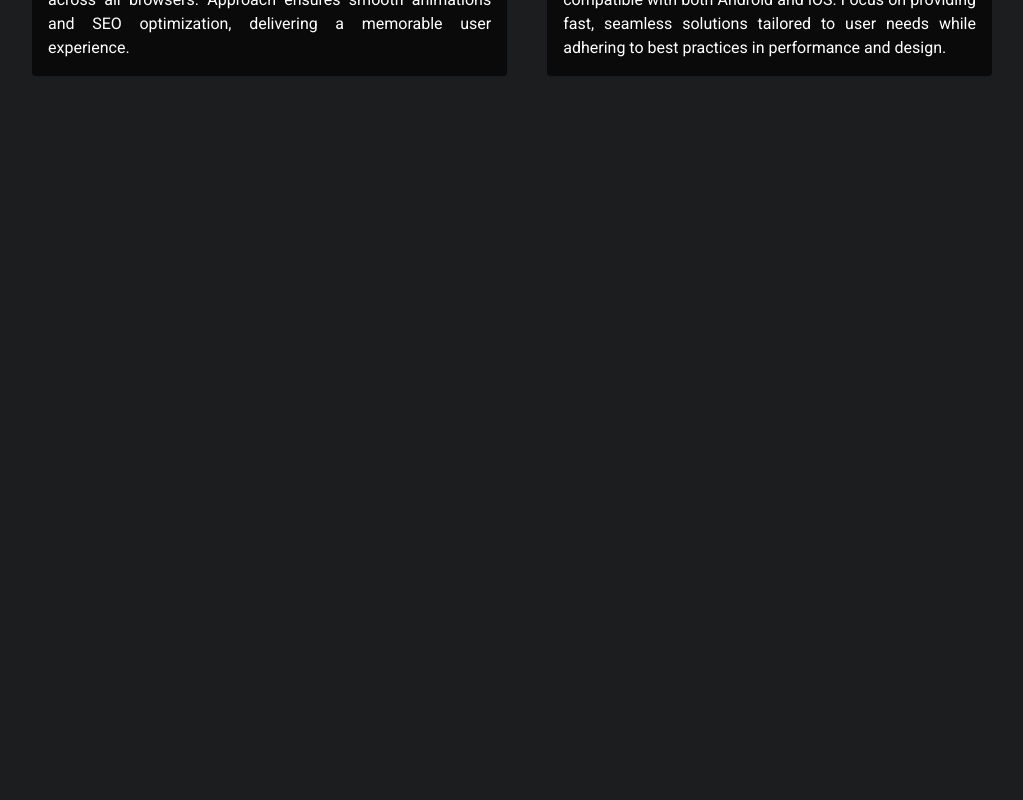
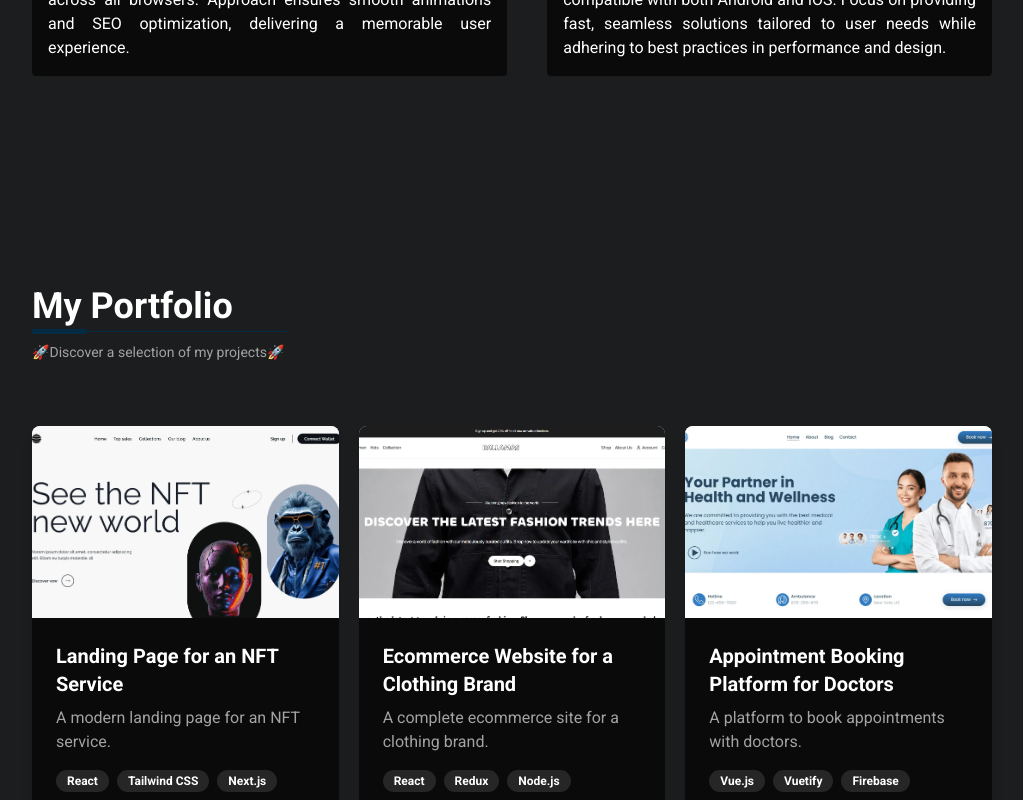
Before and after one commit to AshuraDev/my_dev_portfolio, a Next.js app: page /en in a window 1280 px wide. Shown: the part 2000-2800 px from the top of the page, without its empty margins (128-1151 px from the left). Before the commit the page ends 2246 px from the top, so only its background shows below. Built offline with nearby package versions, Linux system fonts and the light colour scheme.

Commit message:
Implemente portfolio section

```diff
--- a/src/app/[locale]/page.tsx
+++ b/src/app/[locale]/page.tsx
@@ -1,4 +1,5 @@
 import HomeSection from "@/components/sections/home/home-section";
+import Portfolio from "@/components/sections/portfolio/portfolio-section";
 import Services from "@/components/sections/services/services-section";
 
 export default function Home() {
@@ -6,6 +7,7 @@ export default function Home() {
     <main className="">
       <HomeSection />
       <Services />
+      <Portfolio />
     </main>
   );
 }
--- /dev/null
+++ b/src/components/sections/portfolio/portfolio-section.tsx
@@ -0,0 +1,37 @@
+import React from "react";
+import { useTranslations } from "next-intl";
+import { ProjectCard } from "./project-card";
+import { useProjects } from "@/constants/projects";
+
+const Portfolio = () => {
+  //
+  const projects = useProjects();
+  const t = useTranslations();
+  //
+  return (
+    <section id="portfolio" className="relative">
+        {/* <div className="absolute inset-0 w-full bg-primary h-[400px] -z-10"></div> */}
+      {/* title and sub title */}
+      <div className="flex items-start flex-col gap-2">
+        <h2>{t("projectsList.title")}</h2>
+        <p className="sub-title">🚀{t("projectsList.description")}🚀</p>
+      </div>
+      {/* Project List */}
+      <div className="grid grid-cols-1 md:grid-cols-2 lg:grid-cols-3 gap-5 mt-16">
+        {projects.map((project, index) => (
+          <ProjectCard
+            key={index}
+            title={project.title}
+            description={project.description}
+            image={project.image}
+            technologies={project.technologies}
+            githubUrl={project.githubUrl}
+            liveUrl={project.liveUrl}
+          />
+        ))}
+      </div>
+    </section>
+  );
+};
+
+export default Portfolio;
--- /dev/null
+++ b/src/components/sections/portfolio/project-card.tsx
@@ -0,0 +1,82 @@
+import React from "react";
+import { Github, ExternalLink } from "lucide-react";
+import Image from "next/image";
+import { Badge } from "@/components/ui/badge";
+
+interface ProjectCardProps {
+  title: string;
+  description: string;
+  image: string;
+  technologies: string[];
+  githubUrl?: string;
+  liveUrl?: string;
+}
+
+export function ProjectCard({
+  title,
+  description,
+  image,
+  technologies,
+  githubUrl,
+  liveUrl,
+}: ProjectCardProps) {
+  return (
+    <div className="bg-card text-foreground rounded-lg overflow-hidden shadow-lg transition-all duration-300 hover:shadow-xl h-full flex flex-col">
+      <div className="relative h-48 w-full overflow-hidden bg-slate-300">
+        <Image
+          src={image}
+          alt={title}
+          fill
+          objectFit="cover"
+          // className="transition-transform duration-300 hover:scale-105"
+        />
+      </div>
+
+      <div className="p-6 flex flex-col flex-grow">
+        <h3 className="text-base md:text-lg lg:text-xl font-bold mb-2 line-clamp-2">
+          {title}
+        </h3>
+        <p className="text-sm md:text-base text-muted-foreground mb-4 line-clamp-3">
+          {description}
+        </p>
+
+        <div className="flex flex-wrap gap-2 mb-4">
+          {technologies.map((tech) => (
+            <Badge
+              key={tech}
+              variant="secondary"
+              className="flex items-center justify-center gap-1"
+            >
+              {tech}
+            </Badge>
+          ))}
+        </div>
+
+        <div className="flex gap-4 mt-auto">
+          {githubUrl && (
+            <a
+              href={githubUrl}
+              target="_blank"
+              rel="noopener noreferrer"
+              className="flex items-center gap-2 text-secondary-foreground hover:text-foreground transition-colors"
+            >
+              <Github size={20} />
+              <span className="text-xs md:text-sm lg:text-base">Code</span>
+            </a>
+          )}
+          {liveUrl && (
+            <a
+              href={liveUrl}
+              target="_blank"
+              rel="noopener noreferrer"
+              className="flex items-center gap-2 text-secondary-foreground hover:text-foreground transition-colors"
+            >
+              <ExternalLink size={20} />
+              <span className="text-xs md:text-sm lg:text-base">Live Demo</span>
+            </a>
+          )}
+        </div>
+      </div>
+    </div>
+  );
+}
--- a/src/components/sections/services/services-section.tsx
+++ b/src/components/sections/services/services-section.tsx
@@ -7,7 +7,7 @@ const Services = () => {
   const services = useServices();
   const t = useTranslations();
   return (
-    <section id="services">
+    <section id="services" className="">
       {/* title and subtitle */}
       <div className="flex items-start flex-col gap-2">
         <h2>{t("services_section.title")}</h2>
--- /dev/null
+++ b/src/constants/projects.ts
@@ -0,0 +1,49 @@
+import { useTranslations } from "next-intl";
+
+interface Project {
+  title: string;
+  description: string;
+  image: string;
+  technologies: string[];
+  githubUrl?: string;
+  liveUrl?: string;
+}
+
+export const useProjects = (): Project[] => {
+  const t = useTranslations();
+
+  return [
+    {
+      title: t("projectsList.nft_landing_page.title"),
+      description: t("projectsList.nft_landing_page.description"),
+      image: "/images/mon_projet_1.webp",
+      technologies: ["React", "Tailwind CSS", "Next.js"],
+      githubUrl: "https://github.com/username/project1",
+      liveUrl: "https://project1.com",
+    },
+    {
+      title: t("projectsList.clothing_brand_ecommerce.title"),
+      description: t("projectsList.clothing_brand_ecommerce.description"),
+      image: "/images/mon_projet_2.webp",
+      technologies: ["React", "Redux", "Node.js"],
+      githubUrl: "https://github.com/username/project2",
+      liveUrl: "https://project2.com",
+    },
+    {
+      title: t("projectsList.doctor_booking_platform.title"),
+      description: t("projectsList.doctor_booking_platform.description"),
+      image: "/images/mon_projet_3.webp",
+      technologies: ["Vue.js", "Vuetify", "Firebase"],
+      githubUrl: "https://github.com/username/project3",
+      liveUrl: "https://project3.com",
+    },
+    {
+      title: t("projectsList.equipment_ecommerce.title"),
+      description: t("projectsList.equipment_ecommerce.description"),
+      image: "/images/mon_projet_4.webp",
+      technologies: ["Angular", "TypeScript", "Express"],
+      githubUrl: "https://github.com/username/project4",
+      liveUrl: "https://project4.com",
+    },
+  ];
+};
--- a/src/languages/en.json
+++ b/src/languages/en.json
@@ -18,7 +18,7 @@
   "clients_satisfied": "Clients satisfied",
   "about_me": "About Me",
   "my_title": "Front-end web and mobile developer",
-  "skills_title" : "Skills and Technology",
+  "skills_title": "Skills and Technology",
   "my_description": "I'm a passionate front-end and mobile developer with a knack for building intuitive, high-performance user experiences. Skilled in technologies like React and Flutter, I thrive on turning ideas into sleek, dynamic interfaces. When I'm not coding, you’ll find me exploring new tools or diving into design trends to keep my creativity flowing.",
   "servicesList": {
     "frontend_development": {
@@ -33,5 +33,25 @@
   "services_section": {
     "title": "My Services",
     "subtitle": "Transforming your ideas into digital experiences."
+  },
+  "projectsList": {
+    "title": "My Portfolio",
+    "description": "Discover a selection of my projects",
+    "nft_landing_page": {
+      "title": "Landing Page for an NFT Service",
+      "description": "A modern landing page for an NFT service."
+    },
+    "clothing_brand_ecommerce": {
+      "title": "Ecommerce Website for a Clothing Brand",
+      "description": "A complete ecommerce site for a clothing brand."
+    },
+    "doctor_booking_platform": {
+      "title": "Appointment Booking Platform for Doctors",
+      "description": "A platform to book appointments with doctors."
+    },
+    "equipment_ecommerce": {
+      "title": "Ecommerce Website for IT, Telecommunication, and Electrical Equipment",
+      "description": "An ecommerce site for IT, telecommunication, and electrical equipment."
+    }
   }
 }
--- a/src/languages/fr.json
+++ b/src/languages/fr.json
@@ -18,7 +18,7 @@
   "clients_satisfied": "Clients satisfaits",
   "about_me": "À propos",
   "my_title": "Développeur Web et Mobile",
-  "skills_title" : "Compétences et Technologies",
+  "skills_title": "Compétences et Technologies",
   "my_description": "Je suis un développeur front-end et mobile passionné, spécialisé dans la création d'expériences utilisateur intuitives et performantes. Avec une expertise dans des technologies comme React et Flutter, j'adore transformer des idées en interfaces élégantes et dynamiques. Quand je ne code pas, je découvre de nouveaux outils ou m'inspire des dernières tendances en design pour nourrir ma créativité.",
   "servicesList": {
     "frontend_development": {
@@ -33,5 +33,25 @@
   "services_section": {
     "title": "Mes Services",
     "subtitle": "Transformer vos idées en expériences numériques."
+  },
+  "projectsList": {
+    "title": "Mon Portfolio",
+    "description": "Découvrez une sélection de mes projets",
+    "nft_landing_page": {
+      "title": "Landing Page pour un Service d'NFT",
+      "description": "Une landing page moderne pour un service d'NFT."
+    },
+    "clothing_brand_ecommerce": {
+      "title": "Site Ecommerce pour une Marque de Vêtements",
+      "description": "Un site ecommerce complet pour une marque de vêtements."
+    },
+    "doctor_booking_platform": {
+      "title": "Plateforme de prise de rendez-vous chez un médecin",
+      "description": "Une plateforme pour prendre des rendez-vous chez un médecin."
+    },
+    "equipment_ecommerce": {
+      "title": "Site Ecommerce pour équipements informatiques, télécommunication et électricité",
+      "description": "Un site ecommerce pour la vente d'équipements informatiques, de télécommunication et d'électricité."
+    }
   }
 }
```
